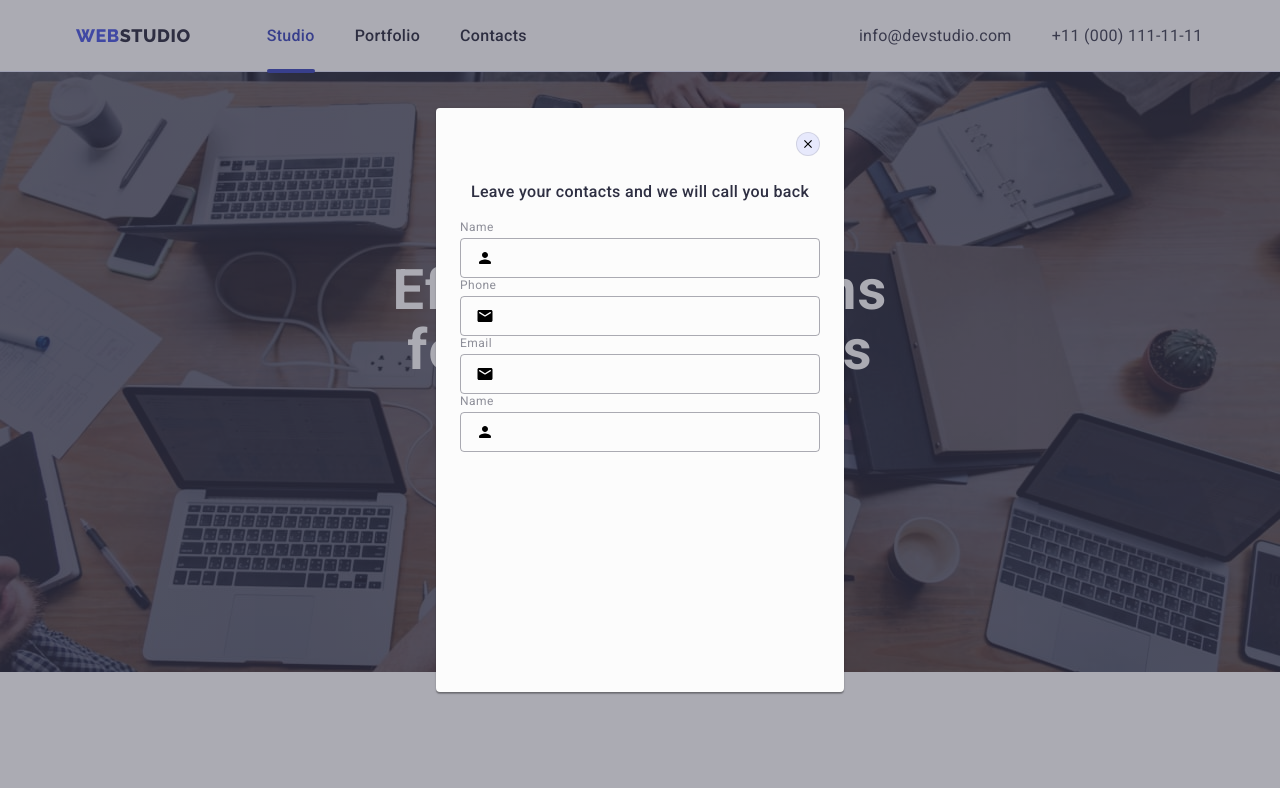
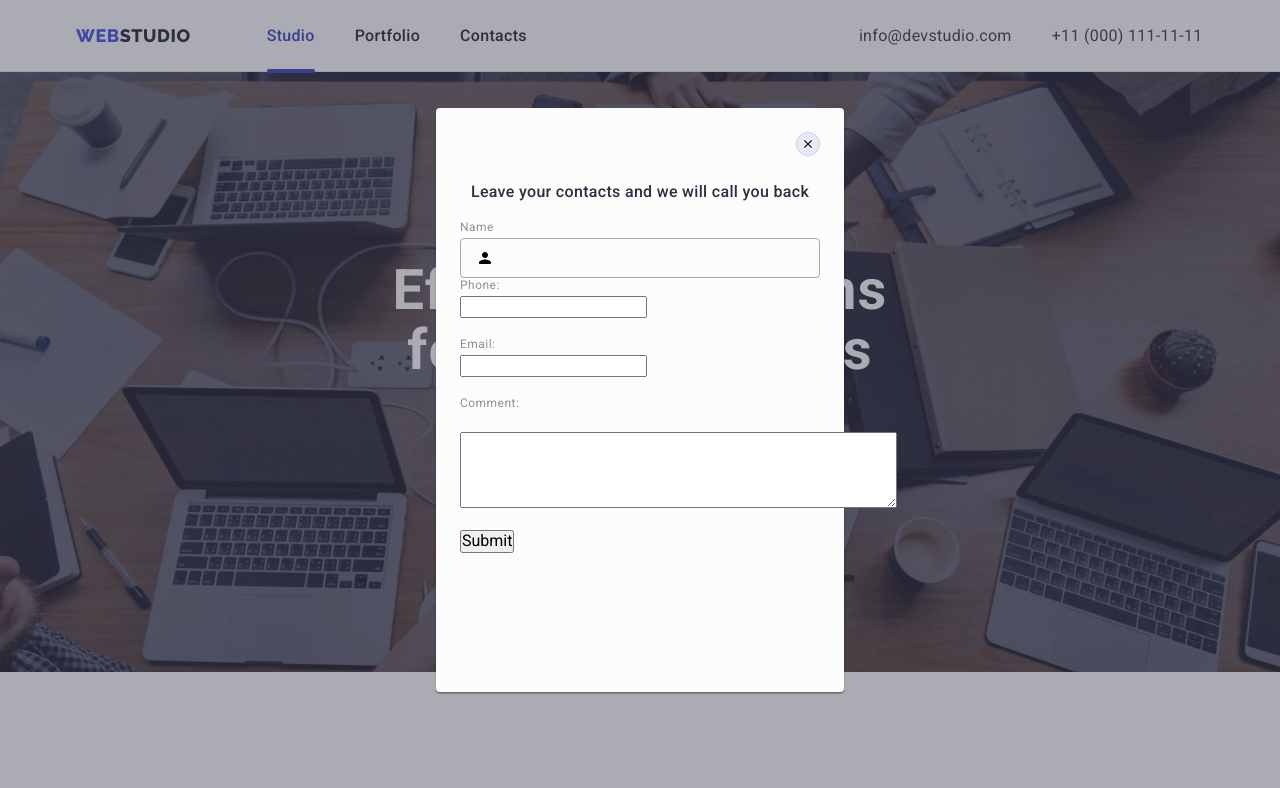
Before and after one commit to amper00/goit-markup-hw-06, a plain HTML site: page index.html in a window 1280 px wide. Both pictures are taken after a click on the button "Order Service". Shown: the top 788 px of the page. Drawn offline with nearby package versions, Linux system fonts and the light colour scheme.

Commit message:
backfowar

```diff
--- a/index.html
+++ b/index.html
@@ -638,64 +638,17 @@
                 <use href="./images/icons2.svg#icon-person-black-18dp-1"></use>
               </svg>
             </div>
-            <div class="form">
-              <label for="user-name" class="custom-label">Phone</label>
-              <div class="custom-input">
-                <input
-                  type="text"
-                  id="user-name"
-                  class="custom-input-icon"
-                  name="user-name"
-                  required
-                />
-                <svg
-                  xmlns="http://www.w3.org/2000/svg"
-                  width="18"
-                  height="24"
-                  class="custom-svg"
-                >
-                  <use href="./images/icons2.svg#icon-phone-black-18dp-1"></use>
-                </svg>
-              </div>
-              <div class="form">
-                <label for="user-name" class="custom-label">Email</label>
-                <div class="custom-input">
-                  <input
-                    type="text"
-                    id="user-name"
-                    class="custom-input-icon"
-                    name="user-name"
-                    required
-                  />
-                  <svg
-                    xmlns="http://www.w3.org/2000/svg"
-                    width="18"
-                    height="24"
-                    class="custom-svg"
-                  >
-                    <use href="./images/icons2.svg#icon-phone-black-18dp-1"></use>
-                  </svg>
-                </div>
-                <div class="form">
-                  <label for="user-name" class="custom-label">Name</label>
-                  <div class="custom-input">
-                    <input
-                      type="text"
-                      id="user-name"
-                      class="custom-input-icon"
-                      name="user-name"
-                      required
-                    />
-                    <svg
-                      xmlns="http://www.w3.org/2000/svg"
-                      width="18"
-                      height="24"
-                      class="custom-svg"
-                    >
-                      <use href="./images/icons2.svg#icon-person-black-18dp-1"></use>
-                    </svg>
-                  </div>
+            <label for="phone" class="custom-label">Phone:</label>
+            <input type="tel" id="phone" name="phone" required /><br /><br />
 
+            <label for="email" class="custom-label">Email:</label>
+            <input type="email" id="email" name="email" required /><br /><br />
+
+            <label for="comment" class="custom-label">Comment:</label><br />
+            <textarea id="comment" name="comment" rows="4" cols="50"></textarea
+            ><br /><br />
+
+            <input type="submit" value="Submit" />
           </div>
         </form>
       </div>
```
